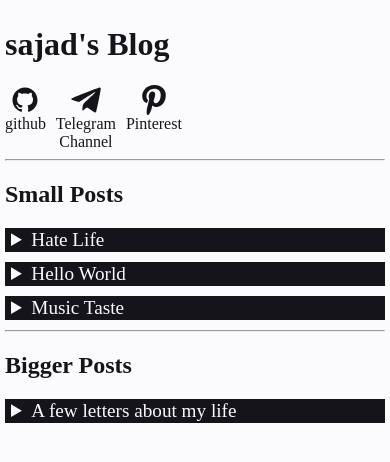
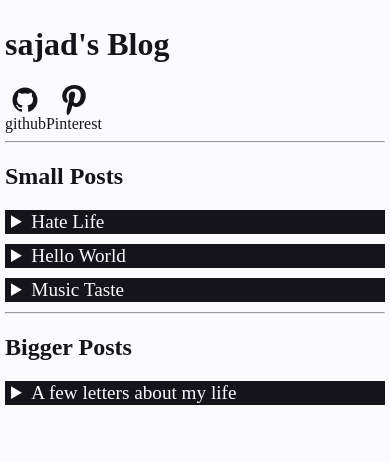
Before and after one commit to sisyx/sisyx.github.io, a plain HTML site: page index.html in a window 390 px wide. Drawn offline with Linux system fonts and the light colour scheme.

Commit message:
Update index.html

```diff
--- a/index.html
+++ b/index.html
@@ -132,7 +132,7 @@
 				<div>github</div>
 				<svg role="img" width="28" height="28" xmlns="http://www.w3.org/2000/svg" viewBox="0 0 24 24"><title>GitHub</title><path fill="currentColor" d="M12.001 2C6.47598 2 2.00098 6.475 2.00098 12C2.00098 16.425 4.86348 20.1625 8.83848 21.4875C9.33848 21.575 9.52598 21.275 9.52598 21.0125C9.52598 20.775 9.51348 19.9875 9.51348 19.15C7.00098 19.6125 6.35098 18.5375 6.15098 17.975C6.03848 17.6875 5.55098 16.8 5.12598 16.5625C4.77598 16.375 4.27598 15.9125 5.11348 15.9C5.90098 15.8875 6.46348 16.625 6.65098 16.925C7.55098 18.4375 8.98848 18.0125 9.56348 17.75C9.65098 17.1 9.91348 16.6625 10.201 16.4125C7.97598 16.1625 5.65098 15.3 5.65098 11.475C5.65098 10.3875 6.03848 9.4875 6.67598 8.7875C6.57598 8.5375 6.22598 7.5125 6.77598 6.1375C6.77598 6.1375 7.61348 5.875 9.52598 7.1625C10.326 6.9375 11.176 6.825 12.026 6.825C12.876 6.825 13.726 6.9375 14.526 7.1625C16.4385 5.8625 17.276 6.1375 17.276 6.1375C17.826 7.5125 17.476 8.5375 17.376 8.7875C18.0135 9.4875 18.401 10.375 18.401 11.475C18.401 15.3125 16.0635 16.1625 13.8385 16.4125C14.201 16.725 14.5135 17.325 14.5135 18.2625C14.5135 19.6 14.501 20.675 14.501 21.0125C14.501 21.275 14.6885 21.5875 15.1885 21.4875C19.259 20.1133 21.9999 16.2963 22.001 12C22.001 6.475 17.526 2 12.001 2Z"></path></svg>
 			</a>
-			<a href="tg:resolve?domain=HamishehMoatarez" class="telegram-link-mobile">
+<!-- 			<a href="tg:resolve?domain=HamishehMoatarez" class="telegram-link-mobile">
 				<div>Telegram Channel</div>
 				<svg version="1.0" xmlns="http://www.w3.org/2000/svg"
 				width="28" height="20" viewBox="0 0 48.000000 48.000000"
@@ -161,7 +161,7 @@
 				-83z"/>
 				</g>
 				</svg>
-			</a>
+			</a> -->
 			<a href="https://www.pinterest.com/phresearcher/">
 				<div>Pinterest</div>
 				<svg height="800px" width="800px" version="1.1" id="Layer_1" xmlns="http://www.w3.org/2000/svg" xmlns:xlink="http://www.w3.org/1999/xlink"
```
